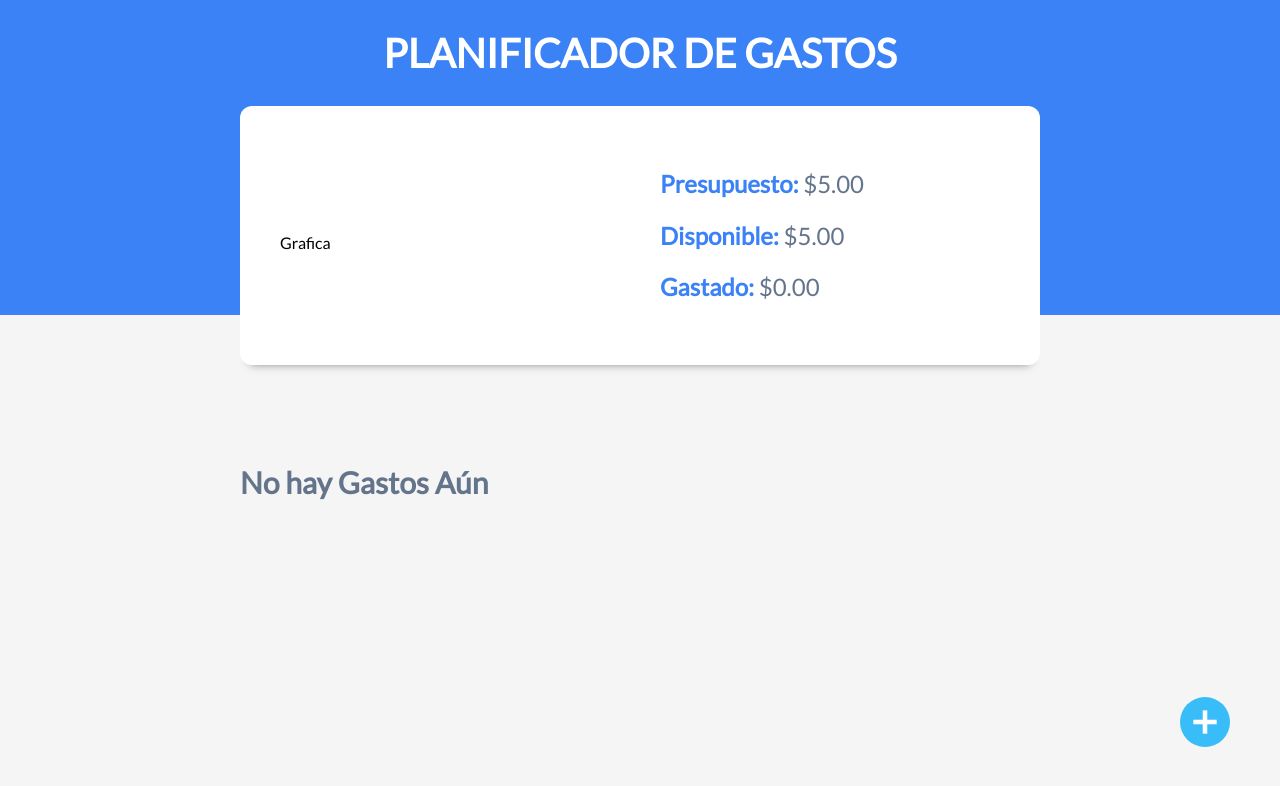
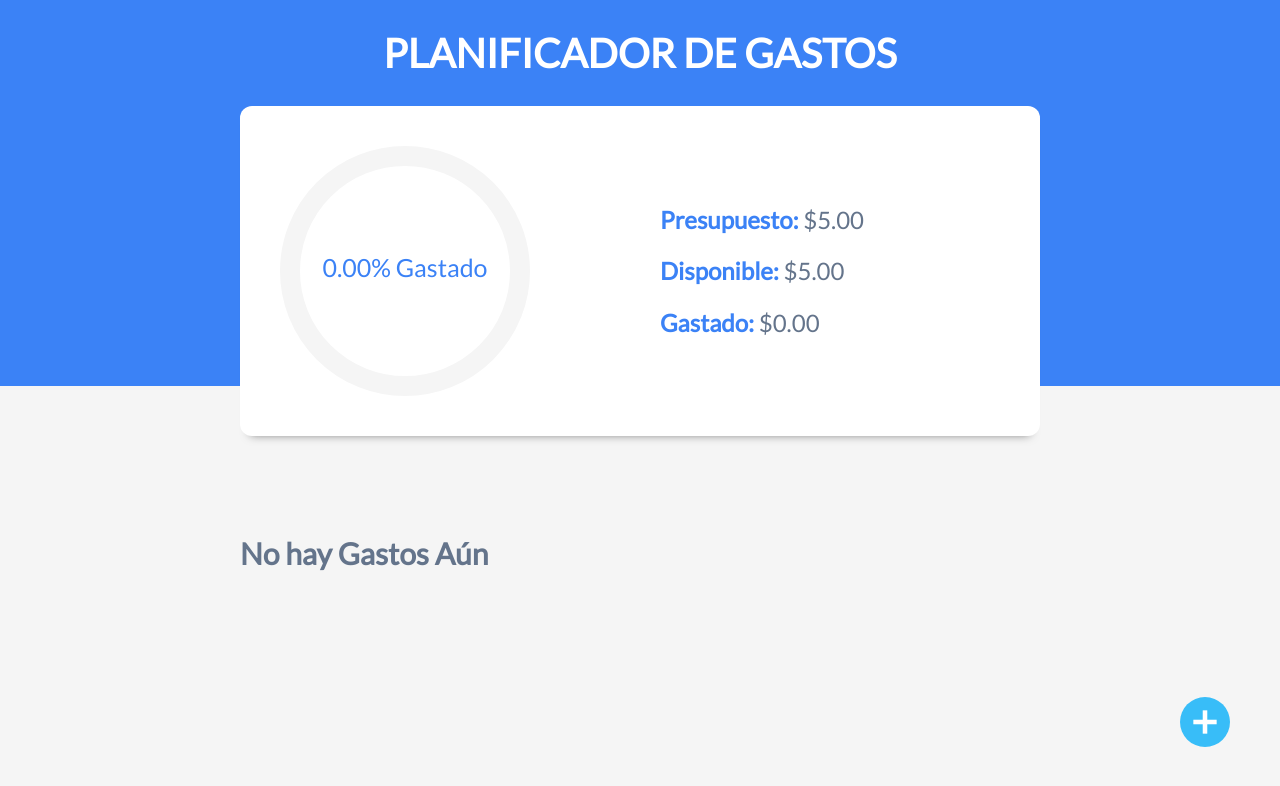
Before and after one commit to VicenteVieraG/Budget-Manager, a React (Vite) app in the folder control-gastos/: page / in a window 1280 px wide. Both pictures are taken after typing "5" into the empty fields and a click on the input "Añadir". Shown: the top 786 px of the page. Built offline with nearby package versions, Linux system fonts and the light colour scheme.

Commit message:
Progress bar inplemented

```diff
--- a/control-gastos/package.json
+++ b/control-gastos/package.json
@@ -9,6 +9,7 @@
   "dependencies": {
     "prop-types": "^15.8.1",
     "react": "^17.0.2",
+    "react-circular-progressbar": "^2.0.4",
     "react-dom": "^17.0.2",
     "react-swipeable-list": "^1.5.1"
   },
--- a/control-gastos/src/App.jsx
+++ b/control-gastos/src/App.jsx
@@ -39,6 +39,8 @@
 			const gastosActualizados = gastos.map(gastoState => gastoState.id === gasto.id ? gasto : gastoState)
 
 			setGastos(gastosActualizados);
+
+			setGastoEditar({})
 		}else{
 			//Nuevo Gasto
 			gasto.id=generarId()
@@ -94,6 +96,7 @@
 						setAnimarModal={setAnimarModal}
 						guardarGasto={guardarGasto}
 						gastoEditar={gastoEditar}
+						setGastoEditar={setGastoEditar}
 						/>
 			}
 		</div>
--- a/control-gastos/src/components/ControlPresupuesto.jsx
+++ b/control-gastos/src/components/ControlPresupuesto.jsx
@@ -1,8 +1,12 @@
 import {useEffect,useState} from 'react';
+import { CircularProgressbar, buildStyles } from 'react-circular-progressbar'
+import "react-circular-progressbar/dist/styles.css"
+
 
 const ControlPresupuesto = ({presupuesto,gastos}) => {
 	const [disponible,setDisponible]=useState(0);
 	const [gastado,setGastado]=useState(0);
+	const [porcentaje, setPorcentaje]=useState(0)
 
 
 	useEffect(() =>{
@@ -10,7 +14,12 @@
 
 		const totalDisponible=presupuesto-totalGastado;
 
+		//calcular porcentaje gastado
+		const nuevoPorcentaje= (((presupuesto-totalDisponible)/presupuesto)*100).toFixed(2)
 
+		setTimeout(()=>{
+			setPorcentaje(nuevoPorcentaje)
+		},1500)
 		setDisponible(totalDisponible)
 		setGastado(totalGastado)
 	},[gastos])
@@ -25,7 +34,15 @@
 	return (
 		<div className="contenedor-presupuesto contenedor sombra dos-columnas">
 			<div>
-				<p>Grafica</p>
+				<CircularProgressbar
+					styles={buildStyles({
+						pathColor:"#3B82F6",
+						trailColor:"#F5F5F5",
+						textColor:"#3B82F6"
+					})}
+					text={`${porcentaje}% Gastado`}
+					value={porcentaje}
+				/>
 			</div>
 
 			<div className="contenido-presupuesto">
--- a/control-gastos/src/components/Modal.jsx
+++ b/control-gastos/src/components/Modal.jsx
@@ -7,7 +7,8 @@
 	animarModal,
 	setAnimarModal,
 	guardarGasto,
-	gastoEditar
+	gastoEditar,
+	setGastoEditar
 }) => {
 	const [nombre, setNombre]=useState("");
 	const [cantidad, setCantidad]=useState(0);
@@ -28,6 +29,8 @@
 
 	const ocultarModal= () => {
 		setAnimarModal(false)
+
+		setGastoEditar({})
 
 		setTimeout(() => {
 			setModal(false)
```
Also changed, not shown: 1 other file (tests, documents, lock files or other folders).
